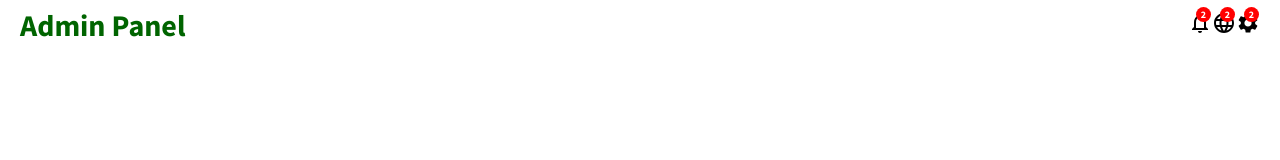
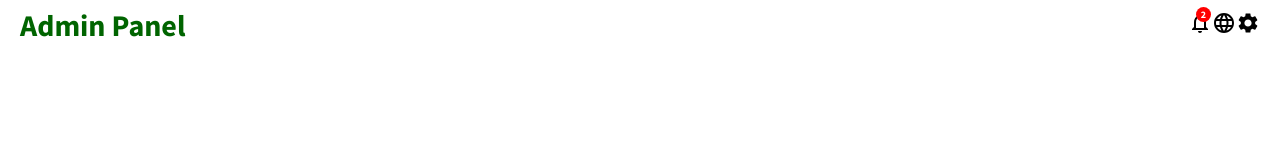
Before and after one commit to PJMantoss/admin_panel, a React (Create React App) app: page / in a window 1280 px wide. Shown: the top 160 px of the page. Built offline with nearby package versions, Linux system fonts and the light colour scheme.

Commit message:
update TopBar component

```diff
--- a/src/components/topbar/TopBar.js
+++ b/src/components/topbar/TopBar.js
@@ -18,12 +18,10 @@ function TopBar() {
 
                 <div className='topbarIconContainer'>
                     <Language />
-                    <span className='topIconBadge'>2</span>
                 </div>
 
                 <div className='topbarIconContainer'>
                     <Settings />
-                    <span className='topIconBadge'>2</span>
                 </div>
             </div>
         </div>
```
